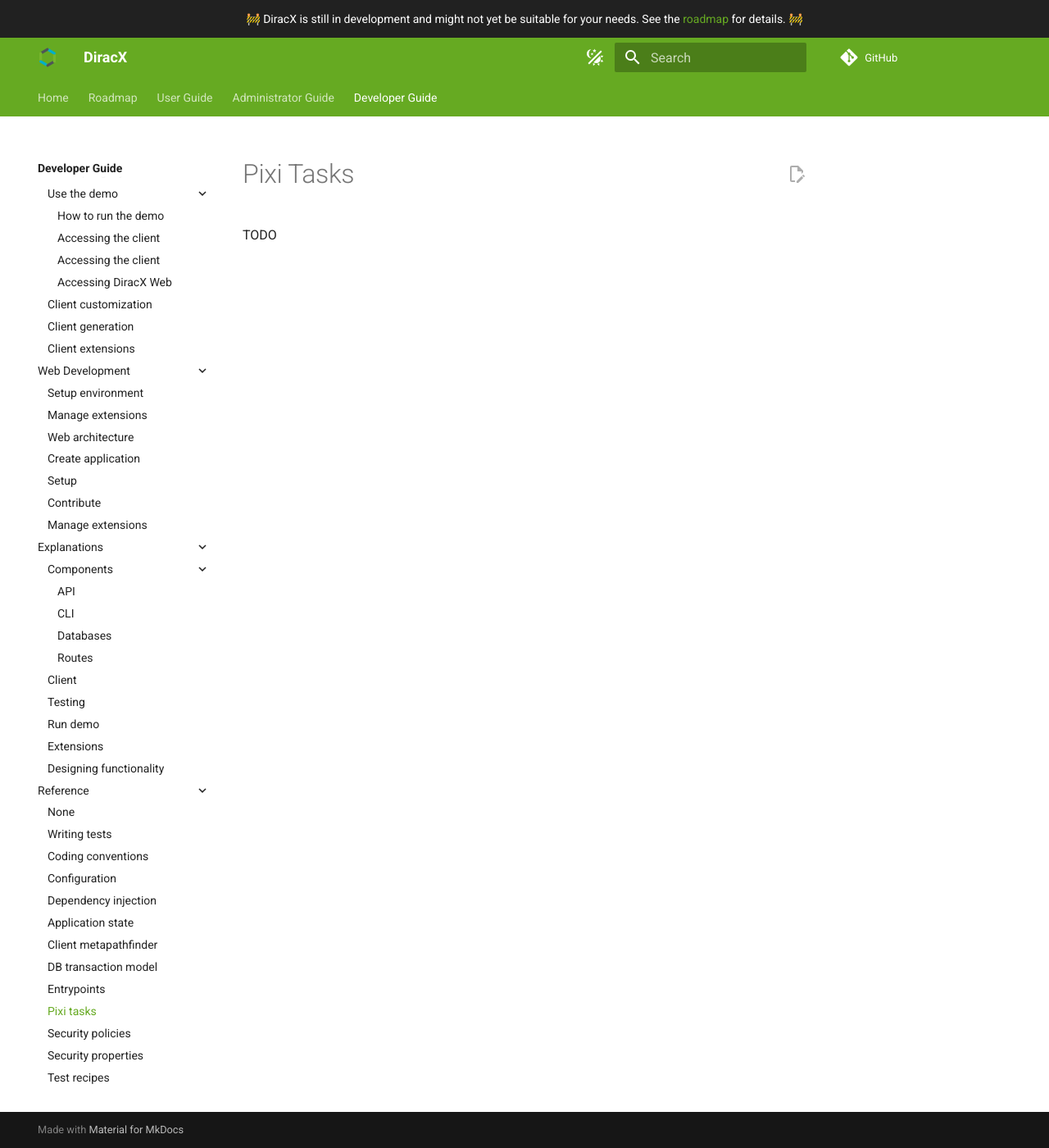
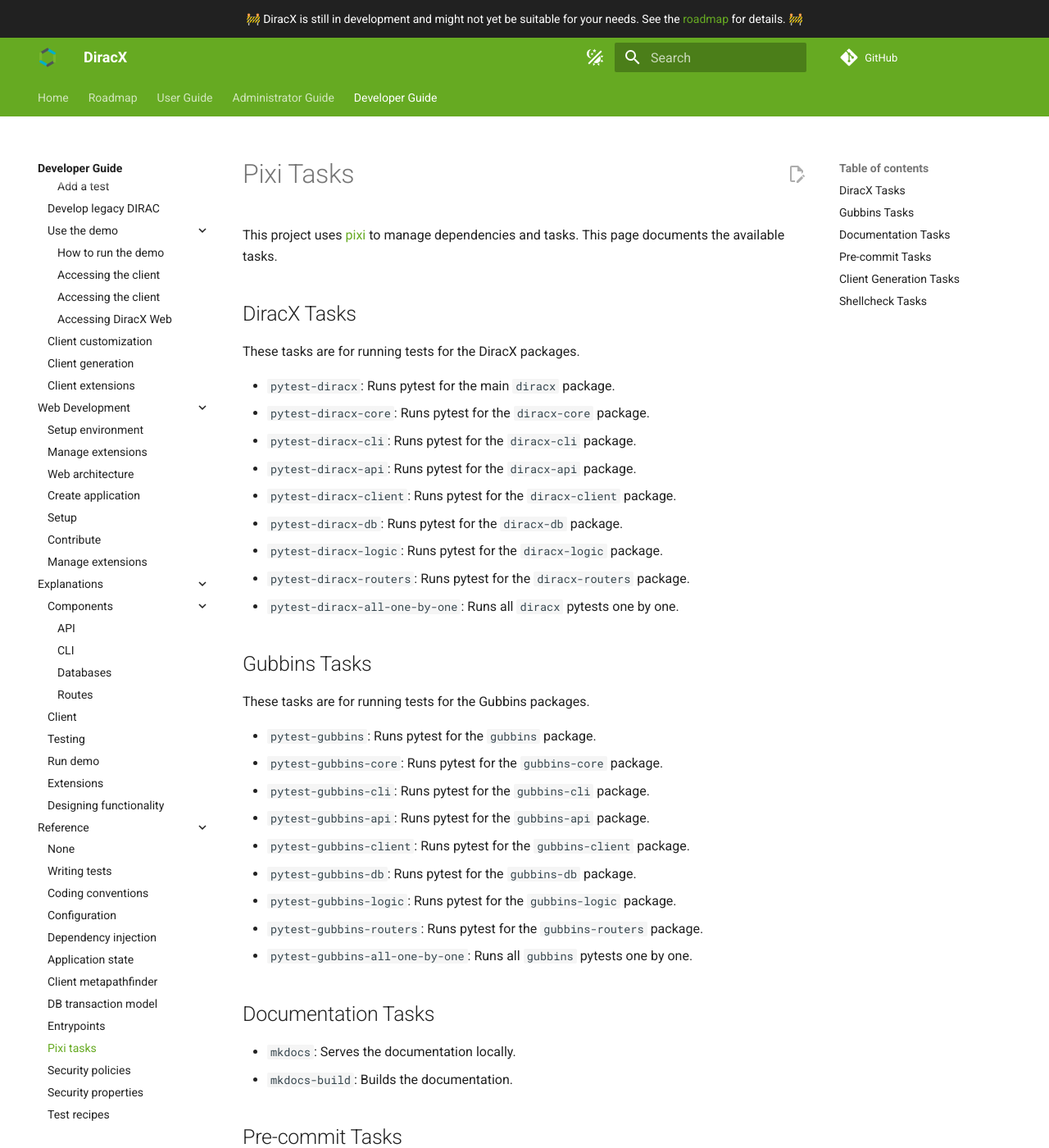
Before and after one commit to DIRACGrid/diracx, an MkDocs documentation site: the page built from docs/dev/reference/pixi-tasks.md, in a window 1280 px wide and 1400 px high. Shown: the whole window at 82% size. Built offline with MkDocs 1.6.1 and Material for MkDocs 9.7.7, drawn with Linux system fonts in a browser that asks for light colours; comment, search, counter and statistics services are not loaded; some of the changed text lies outside the part shown.

Commit message:
docs: added pixi tasks

```diff
--- a/docs/dev/reference/pixi-tasks.md
+++ b/docs/dev/reference/pixi-tasks.md
@@ -1,3 +1,48 @@
 # Pixi Tasks
 
-TODO
+This project uses [pixi](https://pixi.sh/) to manage dependencies and tasks. This page documents the available tasks.
+
+## DiracX Tasks
+
+These tasks are for running tests for the DiracX packages.
+
+- `pytest-diracx`: Runs pytest for the main `diracx` package.
+- `pytest-diracx-core`: Runs pytest for the `diracx-core` package.
+- `pytest-diracx-cli`: Runs pytest for the `diracx-cli` package.
+- `pytest-diracx-api`: Runs pytest for the `diracx-api` package.
+- `pytest-diracx-client`: Runs pytest for the `diracx-client` package.
+- `pytest-diracx-db`: Runs pytest for the `diracx-db` package.
+- `pytest-diracx-logic`: Runs pytest for the `diracx-logic` package.
+- `pytest-diracx-routers`: Runs pytest for the `diracx-routers` package.
+- `pytest-diracx-all-one-by-one`: Runs all `diracx` pytests one by one.
+
+## Gubbins Tasks
+
+These tasks are for running tests for the Gubbins packages.
+
+- `pytest-gubbins`: Runs pytest for the `gubbins` package.
+- `pytest-gubbins-core`: Runs pytest for the `gubbins-core` package.
+- `pytest-gubbins-cli`: Runs pytest for the `gubbins-cli` package.
+- `pytest-gubbins-api`: Runs pytest for the `gubbins-api` package.
+- `pytest-gubbins-client`: Runs pytest for the `gubbins-client` package.
+- `pytest-gubbins-db`: Runs pytest for the `gubbins-db` package.
+- `pytest-gubbins-logic`: Runs pytest for the `gubbins-logic` package.
+- `pytest-gubbins-routers`: Runs pytest for the `gubbins-routers` package.
+- `pytest-gubbins-all-one-by-one`: Runs all `gubbins` pytests one by one.
+
+## Documentation Tasks
+
+- `mkdocs`: Serves the documentation locally.
+- `mkdocs-build`: Builds the documentation.
+
+## Pre-commit Tasks
+
+- `pre-commit`: Runs pre-commit hooks.
+
+## Client Generation Tasks
+
+- `generate-client`: Generates the client.
+
+## Shellcheck Tasks
+
+- `shellcheck`: Runs shellcheck on all shell scripts.
```
